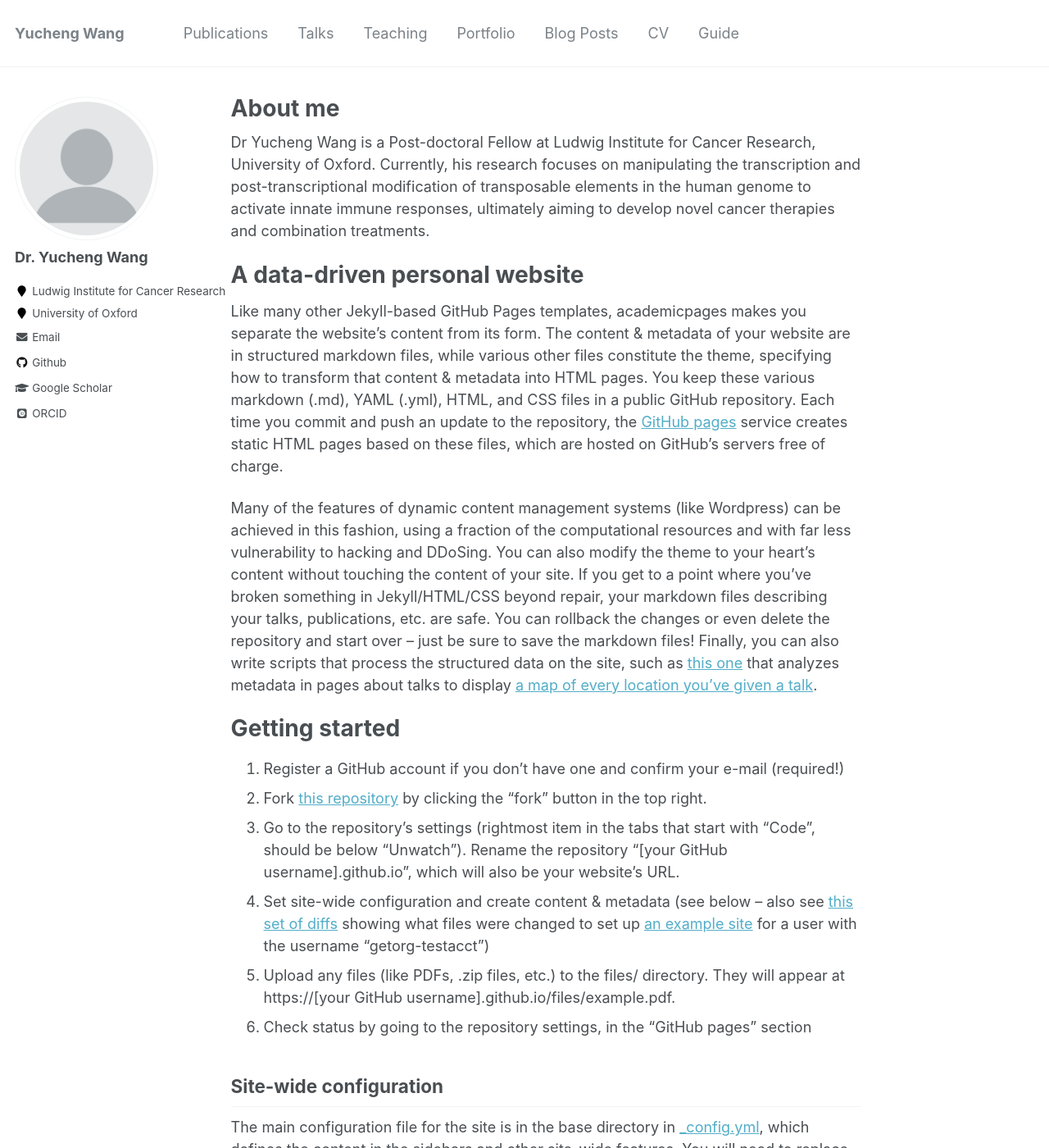
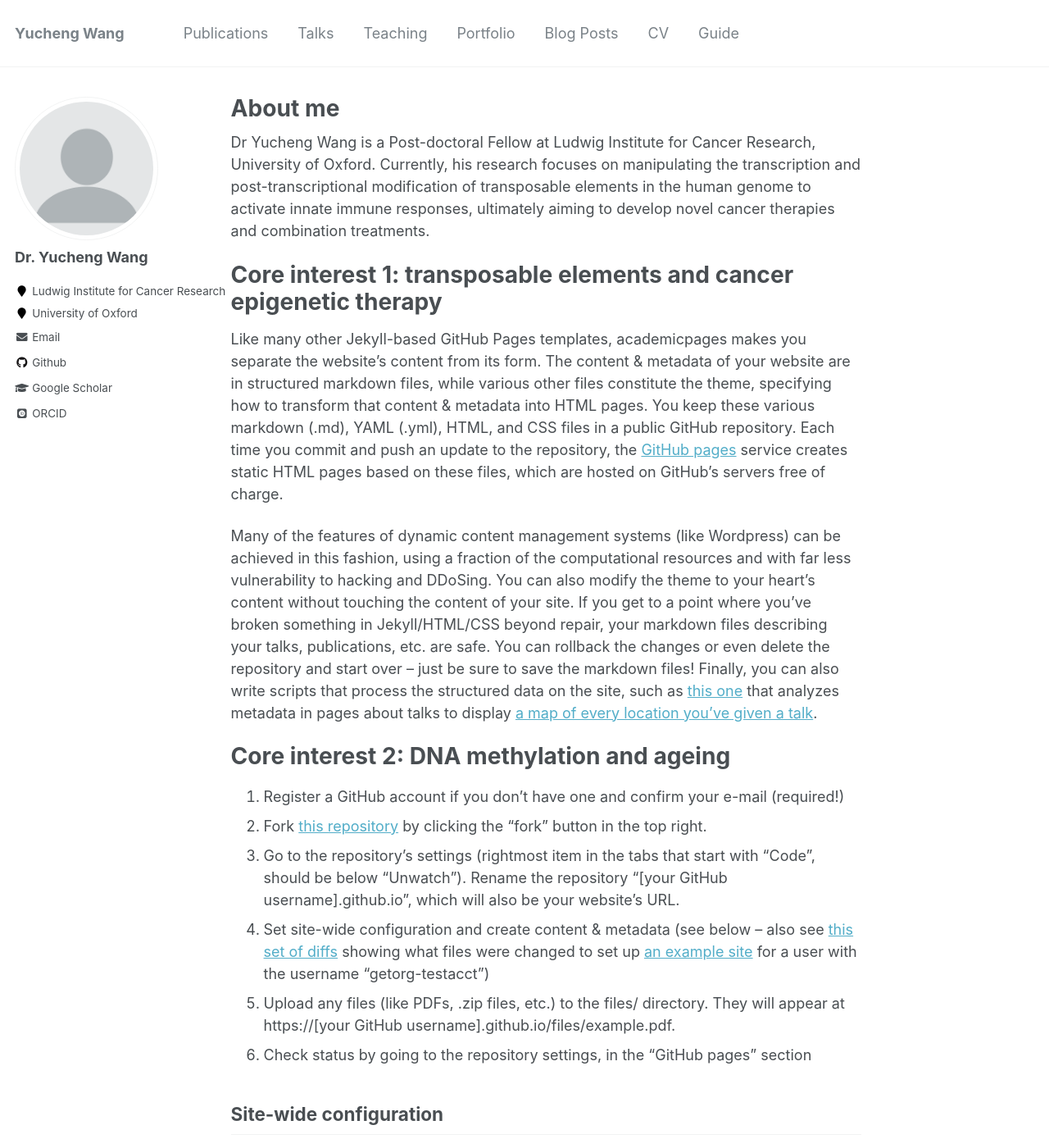
Before and after one commit to yiluyucheng/yiluyucheng.github.io, a Jekyll site: the page built from _pages/about.md, in a window 1280 px wide and 1400 px high. Shown: the whole window at 82% size. Built offline with Jekyll 4.4.1, drawn with Linux system fonts in a browser that asks for light colours; some web fonts are replaced.

Commit message:
Update about.md

```diff
--- a/_pages/about.md
+++ b/_pages/about.md
@@ -10,13 +10,13 @@ redirect_from:
 
 Dr Yucheng Wang is a Post-doctoral Fellow at Ludwig Institute for Cancer Research, University of Oxford. Currently, his research focuses on manipulating the transcription and post-transcriptional modification of transposable elements in the human genome to activate innate immune responses, ultimately aiming to develop novel cancer therapies and combination treatments.
 
-A data-driven personal website
+Core interest 1: transposable elements and cancer epigenetic therapy
 ======
 Like many other Jekyll-based GitHub Pages templates, academicpages makes you separate the website's content from its form. The content & metadata of your website are in structured markdown files, while various other files constitute the theme, specifying how to transform that content & metadata into HTML pages. You keep these various markdown (.md), YAML (.yml), HTML, and CSS files in a public GitHub repository. Each time you commit and push an update to the repository, the [GitHub pages](https://pages.github.com/) service creates static HTML pages based on these files, which are hosted on GitHub's servers free of charge.
 
 Many of the features of dynamic content management systems (like Wordpress) can be achieved in this fashion, using a fraction of the computational resources and with far less vulnerability to hacking and DDoSing. You can also modify the theme to your heart's content without touching the content of your site. If you get to a point where you've broken something in Jekyll/HTML/CSS beyond repair, your markdown files describing your talks, publications, etc. are safe. You can rollback the changes or even delete the repository and start over -- just be sure to save the markdown files! Finally, you can also write scripts that process the structured data on the site, such as [this one](https://github.com/academicpages/academicpages.github.io/blob/master/talkmap.ipynb) that analyzes metadata in pages about talks to display [a map of every location you've given a talk](https://academicpages.github.io/talkmap.html).
 
-Getting started
+Core interest 2: DNA methylation and ageing
 ======
 1. Register a GitHub account if you don't have one and confirm your e-mail (required!)
 1. Fork [this repository](https://github.com/academicpages/academicpages.github.io) by clicking the "fork" button in the top right.
```
